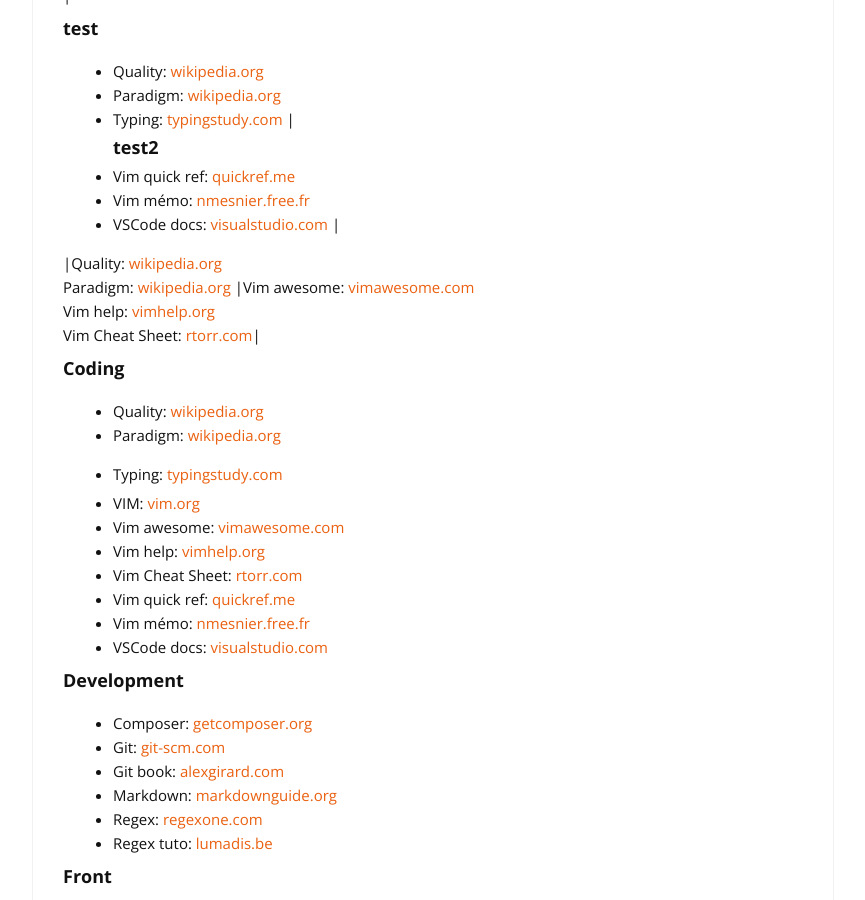
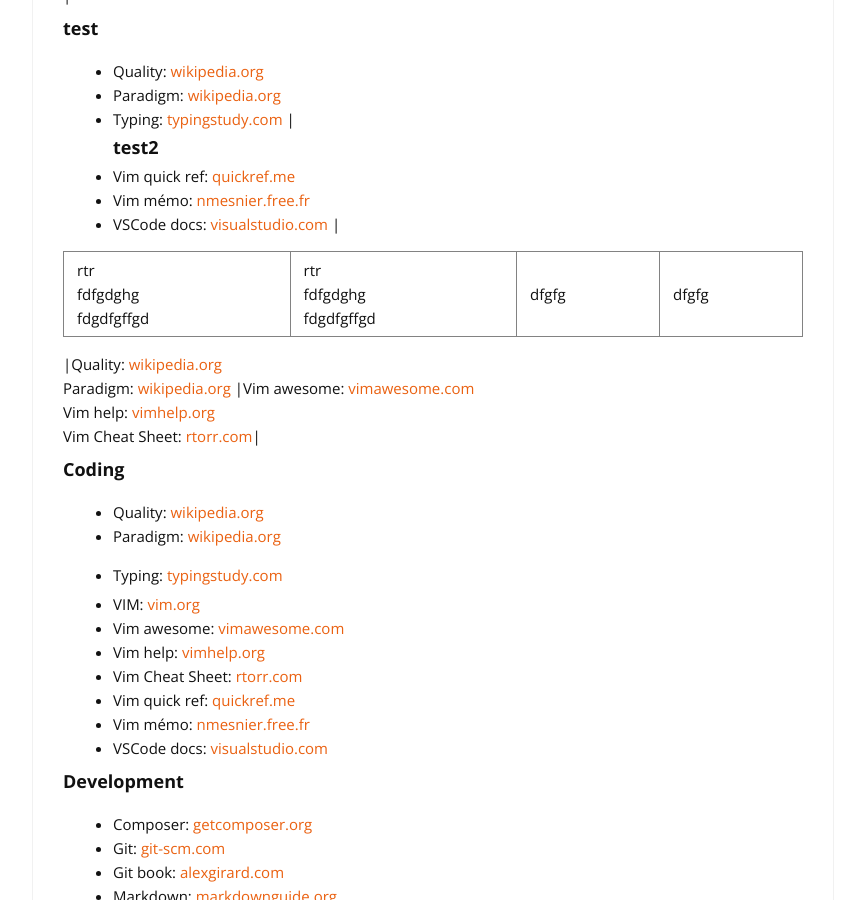
Before and after one commit to cylmat/cylmat.github.io, a Jekyll site: the page built from _pages/USEFUL.md, in a window 1280 px wide and 900 px high, scrolled down 1441 px. Shown: the whole window, without its empty margins (207-1072 px from the left). Built offline with Jekyll 4.4.1, drawn with Linux system fonts in a browser that asks for light colours; nearby versions of some CDN libraries.

Commit message:
Update USEFUL.md

```diff
--- a/_pages/USEFUL.md
+++ b/_pages/USEFUL.md
@@ -58,6 +58,12 @@
 - Vim mémo: [nmesnier.free.fr](http://nmesnier.free.fr/vim.html)
 - VSCode docs: [visualstudio.com](https://code.visualstudio.com/docs)
 |
+
+<table><tr>
+  <td>rtr<br/>fdfgdghg<br/>fdgdfgffgd</td><td>rtr<br/>fdfgdghg<br/>fdgdfgffgd</td>
+  <td>dfgfg</td><td>dfgfg</td>
+</tr>
+</table>
 
 |Quality: [wikipedia.org](https://fr.wikipedia.org/wiki/Qualit%C3%A9_logicielle)
 Paradigm: [wikipedia.org](https://fr.m.wikipedia.org/wiki/Paradigme_(programmation))  |Vim awesome: [vimawesome.com](https://vimawesome.com)
```
